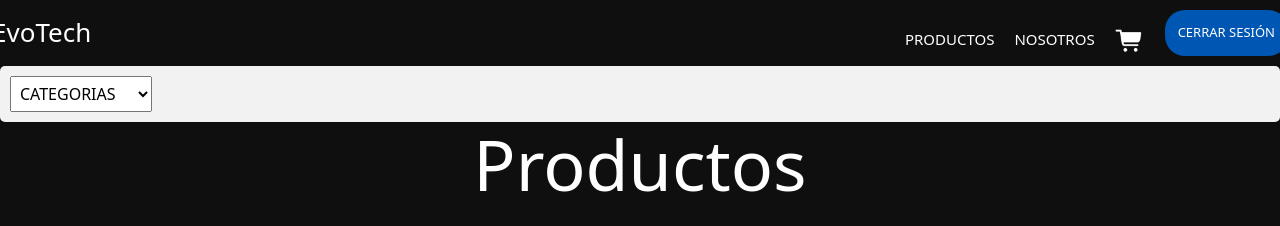
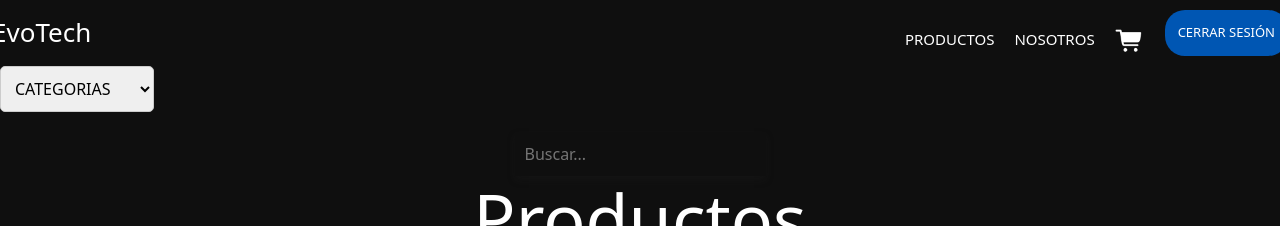
Before and after one commit to Agustinaa01/PL-Final-Front, a React (Create React App) app: page /products in a window 1280 px wide. Shown: the top 226 px of the page. Built offline with nearby package versions, Linux system fonts and the light colour scheme; the HTML template or start-up script is replaced by a standard one.

Commit message:
added ProductSearch

```diff
--- a/src/components/productfilter/ProductFilter.css
+++ b/src/components/productfilter/ProductFilter.css
@@ -1,37 +1,23 @@
- /* Estilos para el contenedor del filtro de productos */
 .products-filter {
-    background-color: #f2f2f2;
-    padding: 10px;
-    border-radius: 5px;
-    box-shadow: 0 2px 4px rgba(0, 0, 0, 0.1);
+    display: flex;
+    margin-bottom: 20px;
   }
 
-  /* Estilos para el control del filtro */
-  .products-filter__control {
-    display: flex;
-    align-items: center;
+  .products-filter__control select {
+    padding: 10px;
+    font-size: 16px;
+    border: 1px solid #ccc;
+    border-radius: 5px;
+    outline: none;
+    cursor: pointer;
+    transition: border-color 0.3s ease-in-out;
   }
 
-  /* Estilos para el select */
-  select {
-    padding: 5px;
-    font-size: 16px;
+  .products-filter__control select:hover {
+    border-color: #007bff; /* Cambia el color del borde al pasar el mouse sobre el select */
   }
 
-  /* Estilos para las opciones del select */
-  option {
-    font-size: 16px;
+  .products-filter__control select option:first-child {
+    font-weight: bold;
+    color: #555;
   }
-
-  /* Estilos para resaltar el select cuando está enfocado */
-  select:focus {
-    outline: none;
-    border: 2px solid #007bff;
-    transition: border 0.3s ease-in-out;
-  }
-
-  /* Estilos para las opciones seleccionadas */
-  option[selected] {
-    background-color: #007bff;
-    color: white;
-  }
--- a/src/components/productfilter/ProductFilter.js
+++ b/src/components/productfilter/ProductFilter.js
@@ -14,12 +14,12 @@ const ProductFilter = ({filterCategory, onCategoryChange}) => {
             <select value={filterCategory} onChange={handleChange}>
               <option value="">CATEGORIAS</option>
               <option value="Tablet">Tablet</option>
-              <option value="Celulares">celulares</option>
-              <option value="Auriculares">auriculares</option>
-              <option value="Laptops">computadoras</option>
-              <option value="Camaras">camaras</option>
-              <option value="Parlantes">palantes</option>
-              <option value="Consolas">consolas</option>
+              <option value="Celulares">Celulares</option>
+              <option value="Auriculares">Auriculares</option>
+              <option value="Laptops">Computadoras</option>
+              <option value="Camaras">Camaras</option>
+              <option value="Parlantes">Palantes</option>
+              <option value="Consolas">Consolas</option>
             </select>
           </div>
         </div>
--- a/src/components/products/Products.js
+++ b/src/components/products/Products.js
@@ -3,6 +3,8 @@ import { useNavigate } from "react-router";
 import Headers from "../header/Headers";
 import ProductFilter from "../productfilter/ProductFilter";
 import { useState } from "react";
+import SearchBar from "../searchbar/SearchBar";
+
 
 const PRODUCTS = [
   {
@@ -67,8 +69,11 @@ const Products = () => {
   const[products, setProducts] = useState(PRODUCTS);
   const[productsFiltered, setProductsFiltered] = useState(PRODUCTS);
   const[filterCategory,setFilterCategory] = useState(""); //estado almacena la categoria de productos seleccinada actualmente
+  const [filteredProducts, setFilteredProducts] = useState(PRODUCTS);
+  const [searchTerm, setSearchTerm] = useState("");
 
   const navigate = useNavigate();
+
 
   const handleProductForm = () => {
     navigate("/productForm")
@@ -101,6 +106,13 @@ const Products = () => {
     }
   }
 
+  const handleSearch = (term) => {
+    setSearchTerm(term);
+
+    // Filtra los productos por término de búsqueda.
+    setFilteredProducts(products.filter(product => product.name.toLowerCase().includes(term.toLowerCase())));
+
+  }
 
 
 
@@ -109,6 +121,7 @@ const Products = () => {
     <div className="products">
       <Headers />
       <ProductFilter filterCategory={filterCategory} onCategoryChange={handleFilterCategoryChange} />
+      <SearchBar onSearch={handleSearch} />
       <h1 className="titulo">Productos</h1>
         <div className="producto-container">
         <button className="boton-agregar-producto" onClick={handleProductForm}>
--- /dev/null
+++ b/src/components/searchbar/SearchBar.js
@@ -0,0 +1,22 @@
+import React, { useState } from "react";
+import "./SearchBar.css";
+
+const SearchBar = ({ onSearch, searchTerm }) => {
+
+    const handleSearch =(event) => {
+        onSearch (event.target.value)
+    }
+
+  return (
+    <div className="search-bar">
+      <input className="input-search"
+        type="text"
+        placeholder="Buscar..."
+        value={searchTerm}
+        onChange={handleSearch}
+      />
+    </div>
+  );
+};
+
+export default SearchBar;
```
Also changed, not shown: src/components/searchbar/SearchBar.css (added).
